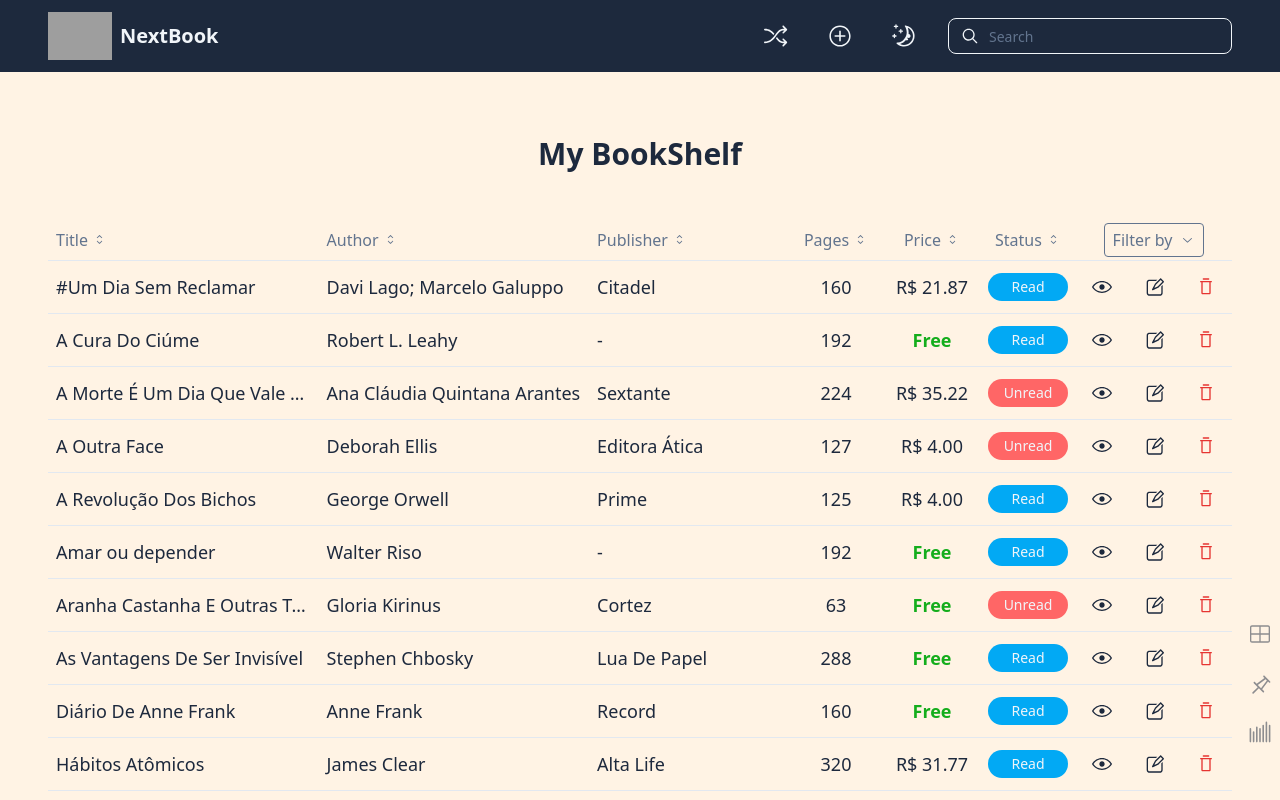
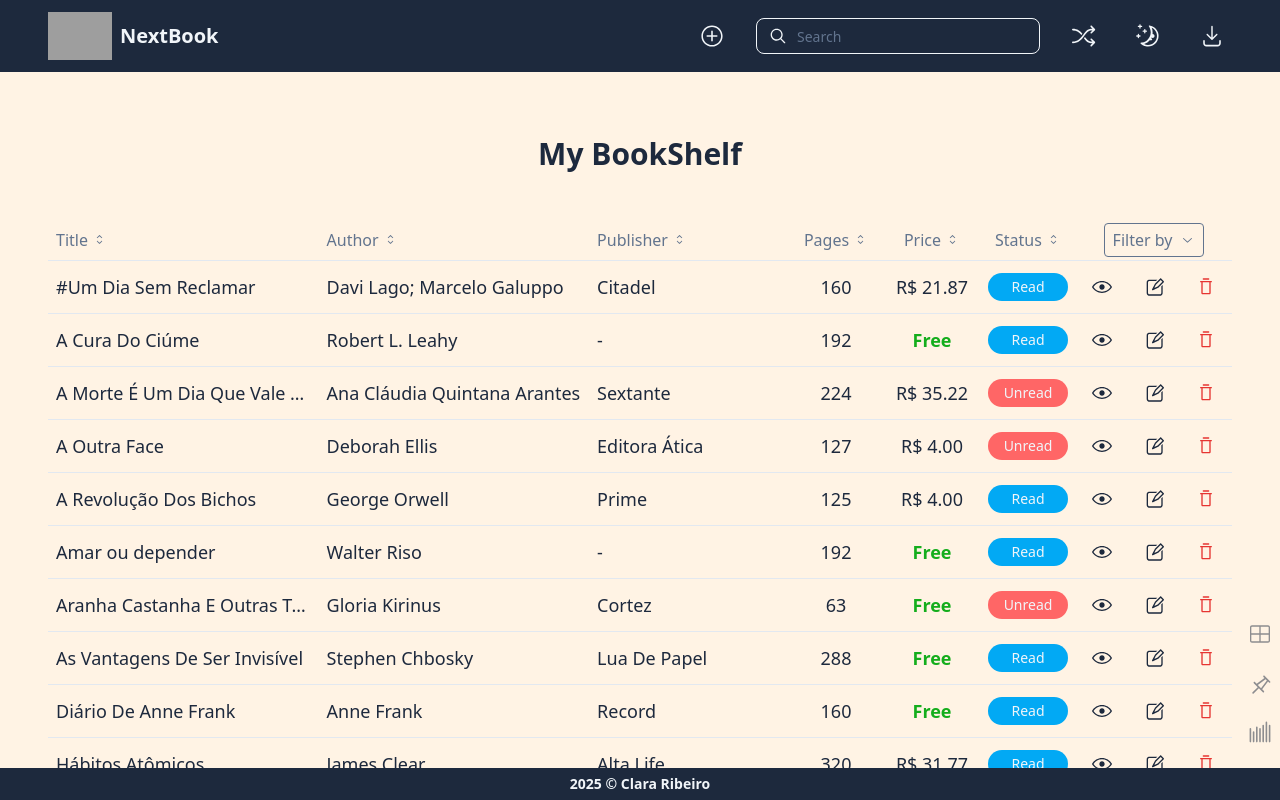
Before and after one commit to ClaraGRibeiro/MyBookshelf-Next, a Next.js app: page / in a window 1280 px wide. Shown: the top 800 px of the page. Built offline with nearby package versions, Linux system fonts and the light colour scheme; grey boxes are pictures that could not be loaded.

Commit message:
Adding PDF download function

```diff
--- a/package.json
+++ b/package.json
@@ -19,6 +19,8 @@
     "@radix-ui/react-tooltip": "^1.2.7",
     "class-variance-authority": "^0.7.1",
     "clsx": "^2.1.1",
+    "jspdf": "^3.0.1",
+    "jspdf-autotable": "^5.0.2",
     "lucide-react": "^0.525.0",
     "next": "15.4.2",
     "react": "19.1.0",
--- /dev/null
+++ b/src/components/actions/download.tsx
@@ -0,0 +1,107 @@
+"use client";
+
+// components shadcn
+import { Button } from "../ui/button";
+import { Tooltip, TooltipContent, TooltipTrigger } from "../ui/tooltip";
+// icons radix
+import { DownloadIcon } from "@radix-ui/react-icons";
+// components
+import jsPDF from "jspdf";
+import autoTable from "jspdf-autotable";
+import { Book } from "@/types/books";
+
+type DownloadProps = {
+  books: Book[];
+};
+const Download = ({ books }: DownloadProps) => {
+  const downloadBooksPDF = (books: Book[]) => {
+    const booksList = books.sort((a, b) => {
+      if (!a.title) return 1;
+      if (!b.title) return -1;
+      return a.title.localeCompare(b.title);
+    });
+    const doc = new jsPDF();
+
+    autoTable(doc, {
+      head: [
+        [
+          "#",
+          "Title",
+          "Author",
+          "Publisher",
+          "Price",
+          "Pages",
+          "Got Date",
+          "Read Date",
+          "Status",
+        ],
+      ],
+      body: booksList.map((b, i) => [
+        i + 1,
+        b.title,
+        b.author,
+        b.publisher ?? "-",
+        b.pages ?? "-",
+        b.price?.toFixed(2) ?? "-",
+        b.gotDate ?? "-",
+        b.readDate ?? "-",
+        b.status === "Read"
+          ? "[x]"
+          : b.status === "Reading"
+            ? "[o]"
+            : b.status === "Unread"
+              ? "[ ]"
+              : "",
+        b.id,
+      ]),
+      columnStyles: {
+        0: { halign: "center" },
+        4: { halign: "center" },
+        5: { halign: "center" },
+        6: { halign: "center" },
+        7: { halign: "center" },
+        8: { halign: "center" },
+      },
+      headStyles: {
+        fillColor: [29, 41, 61],
+        textColor: [241, 245, 249],
+        fontStyle: "bold",
+        halign: "center",
+      },
+      didDrawCell: (data) => {
+        if (data.section === "body") {
+          const bookId = data.row.cells[0].raw;
+          const book = booksList.find((b) => b.id === bookId);
+
+          if (book?.link) {
+            const { x, y, width, height } = data.cell;
+            doc.link(x, y, width * data.table.columns.length, height, {
+              url: book.link,
+            });
+          }
+        }
+      },
+    });
+
+    doc.save("books.pdf");
+  };
+
+  return (
+    <Button
+      variant="own"
+      className="hover:!bg-[var(--light-slate)] active:!bg-[var(--light-slate)]"
+      onClick={() => downloadBooksPDF(books)}
+    >
+      <Tooltip>
+        <TooltipTrigger asChild>
+          <span className="!text-[var(--light-slate)] group-hover:!text-[var(--dark-slate)] group-active:!text-[var(--dark-slate)] btn-content">
+            <DownloadIcon className="!w-6 !h-6 cursor-pointer" />
+          </span>
+        </TooltipTrigger>
+        <TooltipContent>Download data base</TooltipContent>
+      </Tooltip>
+    </Button>
+  );
+};
+
+export default Download;
--- a/src/components/actions/themeToggle.tsx
+++ b/src/components/actions/themeToggle.tsx
@@ -26,10 +26,7 @@ const ThemeToggle = () => {
     >
       <Tooltip>
         <TooltipTrigger asChild>
-          <span
-            className="!text-[var(--light-slate)] group-hover:!text-[var(--dark-slate)] group-active:!text-[var(--dark-slate)] btn-content"
-            onClick={toggleDarkMode}
-          >
+          <span className="!text-[var(--light-slate)] group-hover:!text-[var(--dark-slate)] group-active:!text-[var(--dark-slate)] btn-content">
             {isDark ? (
               <SunIcon className="!w-6 !h-6 cursor-pointer" />
             ) : (
--- a/src/components/drawerCharts.tsx
+++ b/src/components/drawerCharts.tsx
@@ -130,7 +130,7 @@ const DrawerCharts = ({ books }: DrawerChartsProps) => {
                 <p className="text-center">
                   R$ <br />
                   <span className="font-bold text-3xl bg-gradient-to-r from-[var(--dark-blue)] via-[var(--dark-red)] to-[var(--dark-yellow)] bg-clip-text text-transparent">
-                    {totalSpent}
+                    {totalSpent.toFixed(2)}
                   </span>
                   <br /> total
                 </p>
--- a/src/components/footer.tsx
+++ b/src/components/footer.tsx
@@ -2,7 +2,7 @@
 
 const Footer = () => {
   return (
-    <footer className="w-full absolute bottom-0 h-8 dark:bg-[var(--medium-slate)] bg-[var(--dark-slate)] flex justify-center items-center px-12 text-[var(--light-slate)]">
+    <footer className="w-full fixed bottom-0 h-8 dark:bg-[var(--medium-slate)] bg-[var(--dark-slate)] flex justify-center items-center px-12 text-[var(--light-slate)]">
       <p className="font-semibold text-sm">
         {new Date().getFullYear()} &copy;{" "}
         <a href="https://www.linkedin.com/in/clara-gon%C3%A7alves-ribeiro-66b07a213/">
--- a/src/components/header.tsx
+++ b/src/components/header.tsx
@@ -7,6 +7,7 @@ import ThemeToggle from "./actions/themeToggle";
 import ShuffleAction from "./actions/shuffleaction";
 import { Book } from "@/types/books";
 import { Handles } from "@/types/handles";
+import Download from "./actions/download";
 
 type HeaderProps = {
   books: Book[];
@@ -25,16 +26,19 @@ const Header = ({ books, handles }: HeaderProps) => {
       <div className="flex gap-x-6 gap-y-2 items-center flex-wrap-reverse justify-center text-[var(--light-slate)]">
         <ul className="flex gap-6 items-center">
           <li>
+            <AddAction books={books} onAdd={handles.onAdd} lightBg={false} />
+          </li>
+          <Search books={books} handles={handles} />
+          <li>
             <ShuffleAction books={books} handles={handles} />
-          </li>
-          <li>
-            <AddAction books={books} onAdd={handles.onAdd} lightBg={false} />
           </li>
           <li>
             <ThemeToggle />
           </li>
+          <li>
+            <Download books={books} />
+          </li>
         </ul>
-        <Search books={books} handles={handles} />
       </div>
     </header>
   );
--- a/src/data/books.ts
+++ b/src/data/books.ts
@@ -31,7 +31,7 @@ export const books: Book[] = [
   {
     id: 3,
     title: "O Pequeno Príncipe",
-    author: "Antoine de Saint‑Exupéry",
+    author: "Antoine de Saint Exupéry",
     publisher: "Harpercollins",
     pages: 64,
     gotDate: "29/06/2025",
@@ -374,7 +374,7 @@ export const books: Book[] = [
     pages: 127,
     gotDate: "15/08/2025",
     // readDate: null,
-    price: 4,
+    price: 4.0,
     mode: "Book",
     status: "Unread",
     image: "https://m.media-amazon.com/images/I/71I2nZ1HUDL._SY466_.jpg",
```
Also changed, not shown: 1 other file (tests, documents, lock files or other folders).
